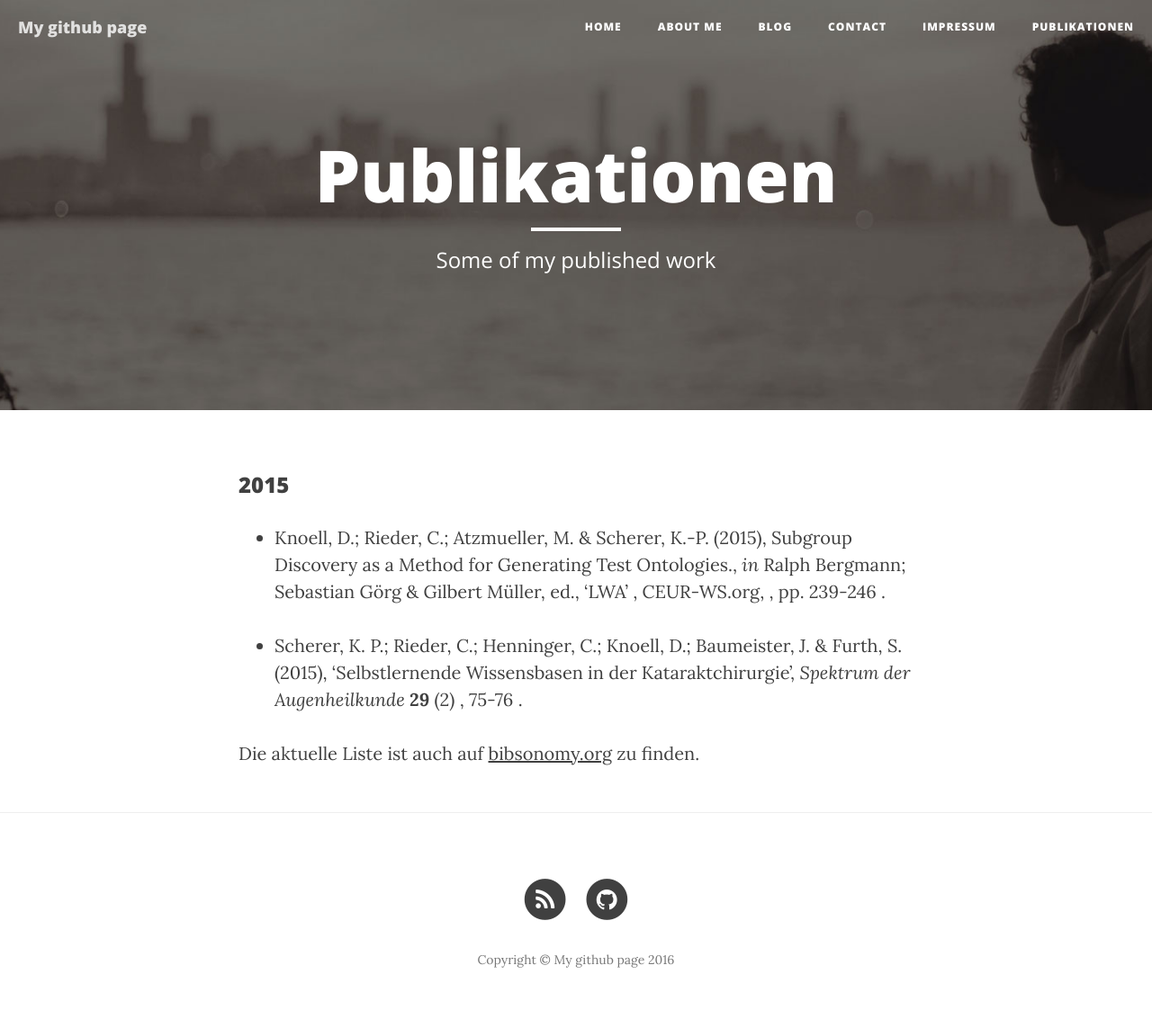
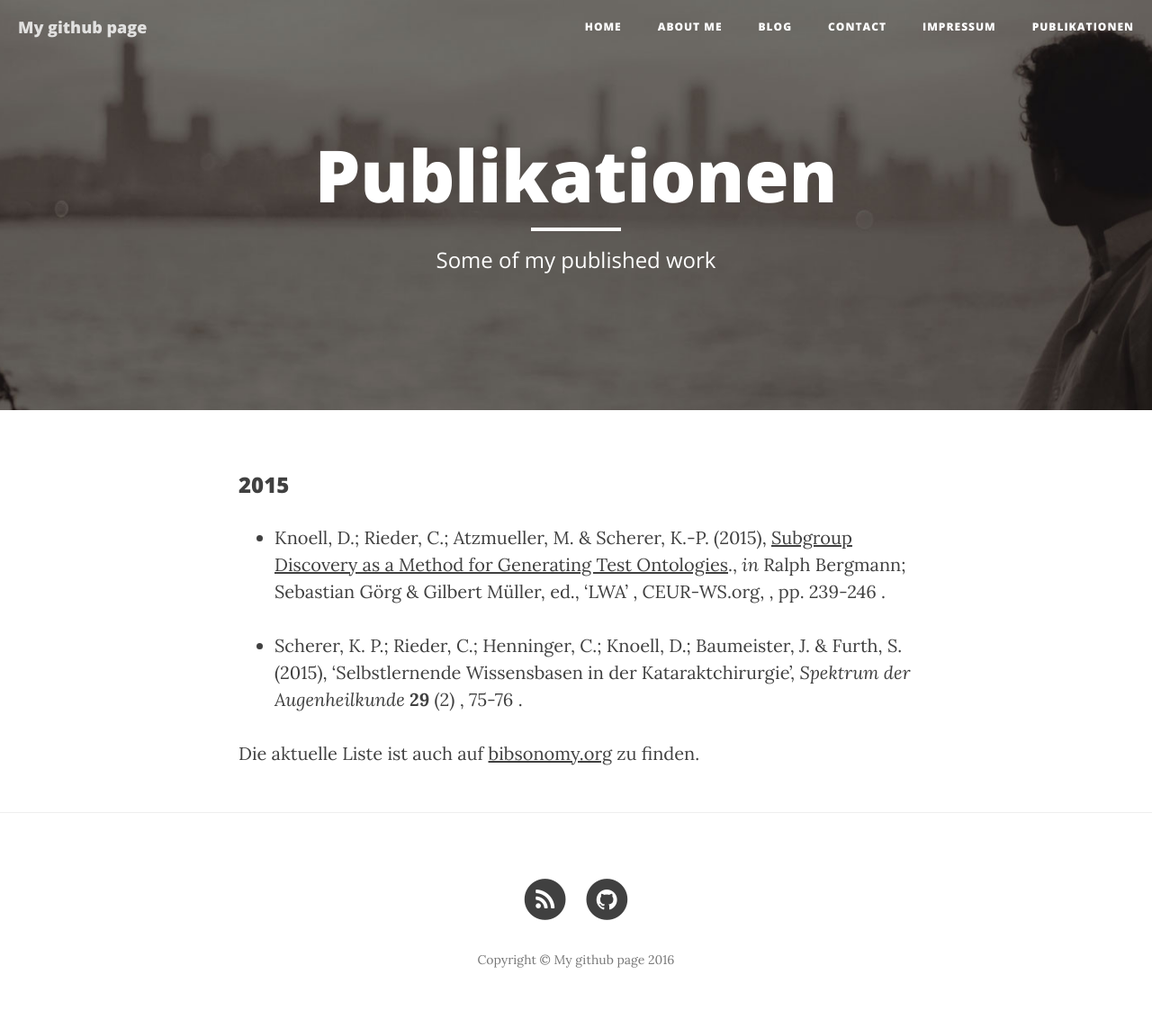
Before and after one commit to Danny4927/danny4927.github.io, a Jekyll site: the page built from publikationen.md, in a window 1280 px wide. Shown: the whole page at 90% size. Built offline with Jekyll 4.4.1, drawn with Linux system fonts in a browser that asks for light colours; nearby versions of some CDN libraries; part of the change alters nothing that is shown.

Commit message:
added link to publication pdf

```diff
--- a/publikationen.md
+++ b/publikationen.md
@@ -7,7 +7,7 @@ header-img: "../img/about-bg.jpg"
 
 ### 2015
 
-- Knoell, D.; Rieder, C.; Atzmueller, M. & Scherer, K.-P. (2015), Subgroup Discovery as a Method for Generating Test Ontologies., _in_ Ralph Bergmann; Sebastian Görg & Gilbert Müller, ed., 'LWA' , CEUR-WS.org, , pp. 239-246 .
+- Knoell, D.; Rieder, C.; Atzmueller, M. & Scherer, K.-P. (2015), [Subgroup Discovery as a Method for Generating Test Ontologies](http://ceur-ws.org/Vol-1458/F05_CRC54_Knoell.pdf)., _in_ Ralph Bergmann; Sebastian Görg & Gilbert Müller, ed., 'LWA' , CEUR-WS.org, , pp. 239-246 .
 
 - Scherer, K. P.; Rieder, C.; Henninger, C.; Knoell, D.; Baumeister, J. & Furth, S. (2015), 'Selbstlernende Wissensbasen in der Kataraktchirurgie', _Spektrum der Augenheilkunde_ **29** (2) , 75-76 .
 
```
